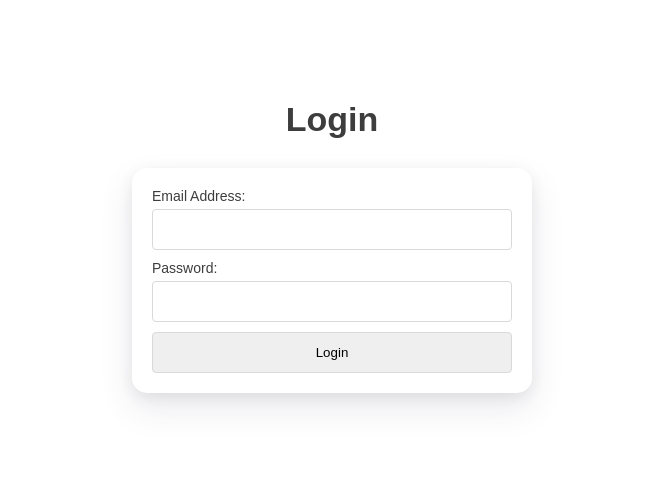
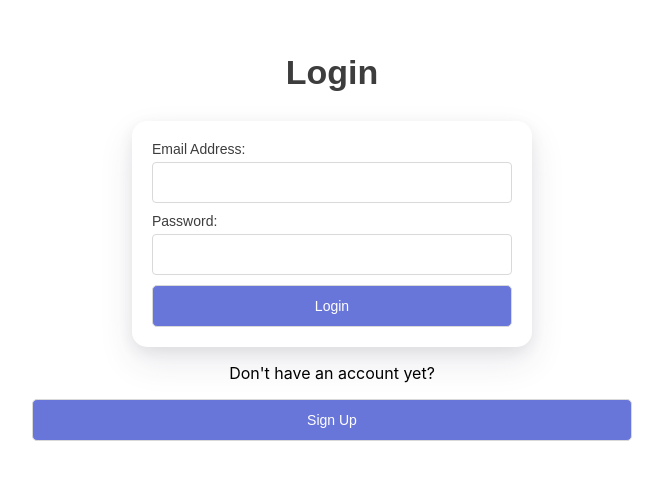
Before and after one commit to 0100-0100/NexosSoftware, a React (Create React App) app in the folder frontend/: page / in a window 1280 px wide. Shown: the part 184-664 px from the top of the page, without its empty margins (308-971 px from the left). Built offline with nearby package versions, Linux system fonts and the light colour scheme.

Commit message:
[src.components.Login] UPDATED | Improvement on loading interaction, and button to go to /signup

```diff
--- a/frontend/src/components/Login.tsx
+++ b/frontend/src/components/Login.tsx
@@ -6,6 +6,7 @@ import AxiosInstance from '../utils/AxiosInstance'
 
 const Login = () => {
   const navigate = useNavigate();
+  const [isLoading, setIsLoading] = useState(false)
   const [loginData, setLoginData] = useState({
     email: "",
     password: ""
@@ -19,7 +20,9 @@ const Login = () => {
     e.preventDefault()
     if (loginData) {
       try {
+        setIsLoading(true)
         const response = await AxiosInstance.post("auth/login", loginData)
+        setIsLoading(false)
         const user = {
           "email": response.data.email,
           "username": response.data.username
@@ -32,10 +35,12 @@ const Login = () => {
           navigate("/profile")
         }
       } catch (error: any) {
+        setIsLoading(false)
         toast.error(error.response?.data?.detail || 'Error Logging in!!')
       }
     }
   }
+
   return (
     <div>
       <div className='form-container'>
@@ -49,9 +54,11 @@ const Login = () => {
             <div className='form-group'>
               <label htmlFor="">Password:</label>
               <input className='password-form' value={loginData.password} onChange={handleOnChange} name="password" type="password" autoComplete="current-password" />
-            </div >
-            <input className="submitButton" type="submit" value="Login" />
+            </div>
+            <input className="Button" value={isLoading ? "Loading..." :"Login"} type="submit" disabled={isLoading} />
           </form>
+          <p>Don't have an account yet? </p>
+          <input className="Button" onClick={() => {navigate("/signup")}} value="Sign Up" disabled={isLoading} />
         </div>
       </div>
     </div>
```
